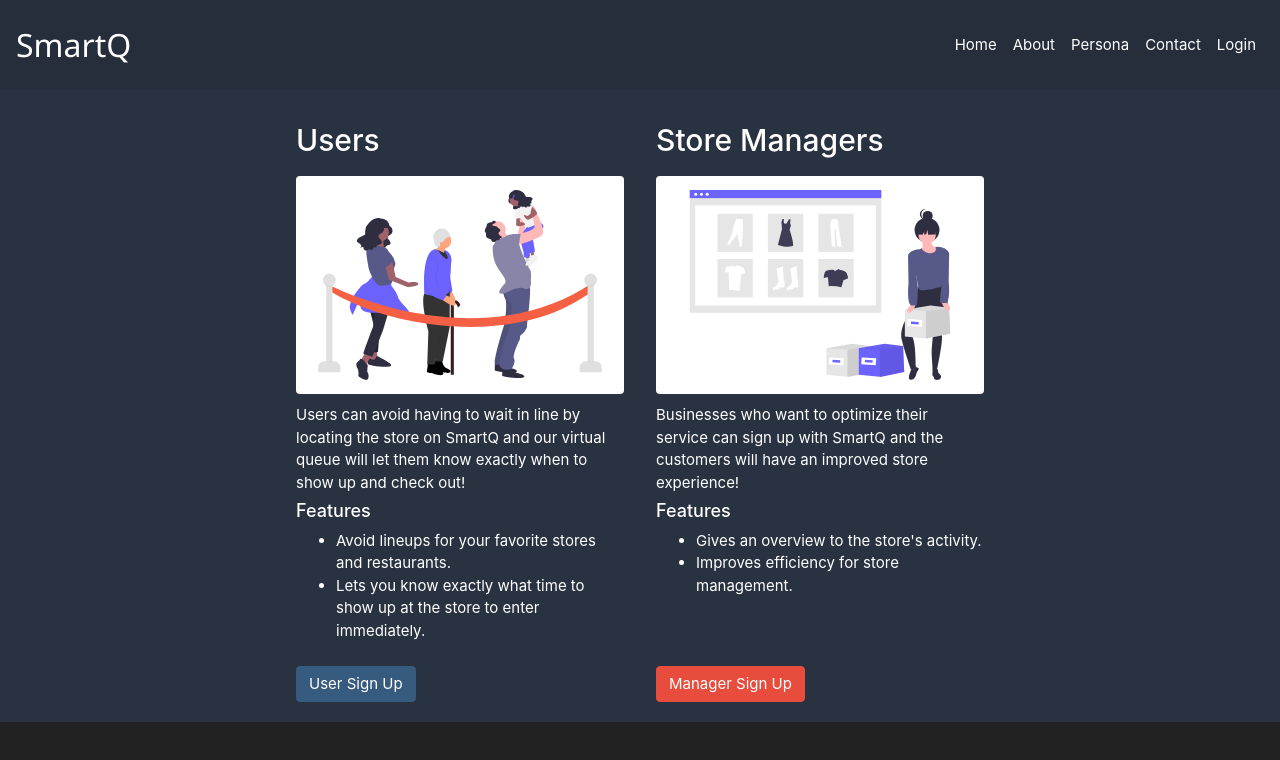
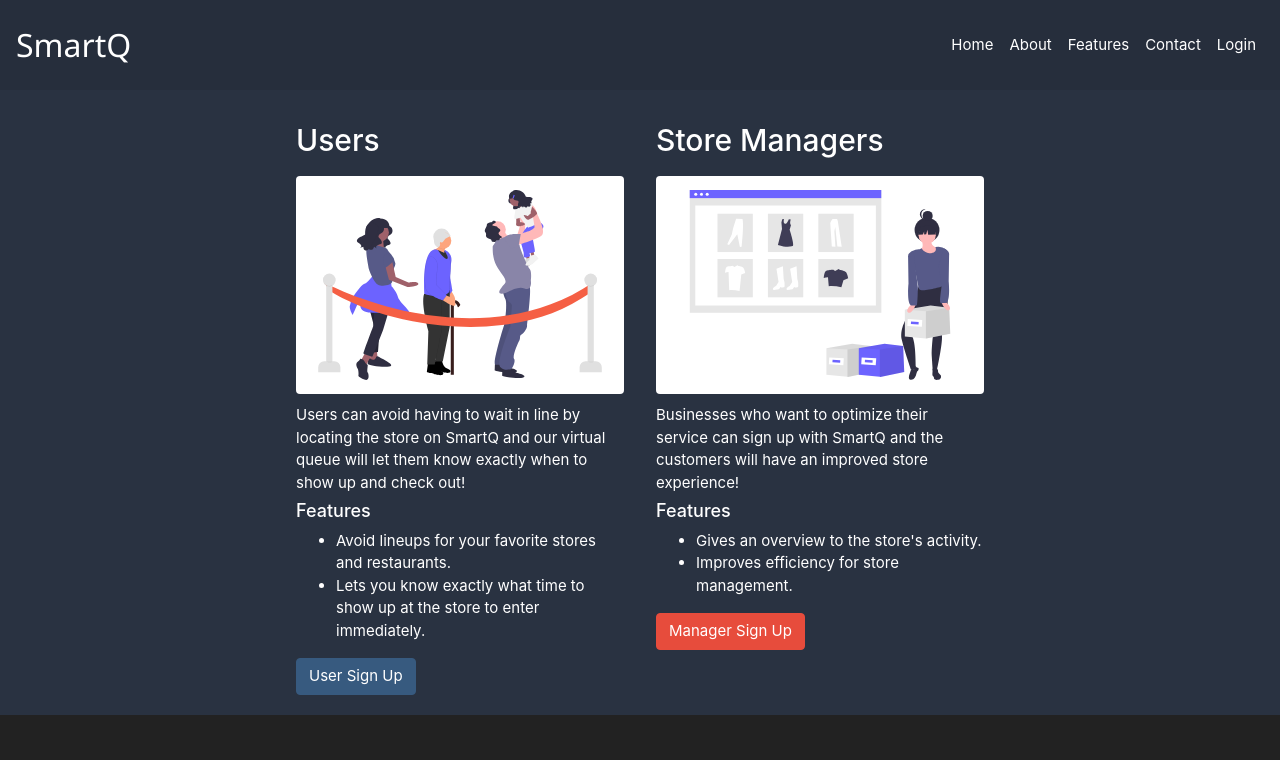
Before and after one commit to SmartQ-org/SmartQ-app, a React (Create React App) app: page /persona in a window 1280 px wide. Shown: the top 760 px of the page. Built offline with nearby package versions, Linux system fonts and the light colour scheme.

Commit message:
installed gh-pages

```diff
--- a/src/App.js
+++ b/src/App.js
@@ -38,7 +38,7 @@ function App() {
             </Nav.Link>
             <Nav.Link>
               <Link className="link" to="/persona">
-                Persona
+                Features
               </Link>
             </Nav.Link>
             <Nav.Link>
--- a/src/pages/PersonaPage.scss
+++ b/src/pages/PersonaPage.scss
@@ -99,7 +99,10 @@
 
   &__list {
     width: 100%;
-    height: 120px;
+
+    @include laptop-view {
+      height: 80px;
+    }
   }
 
   &__button {
```
Also changed, not shown: package.json (+7 -1 lines), 1 other file (tests, documents, lock files or other folders).
